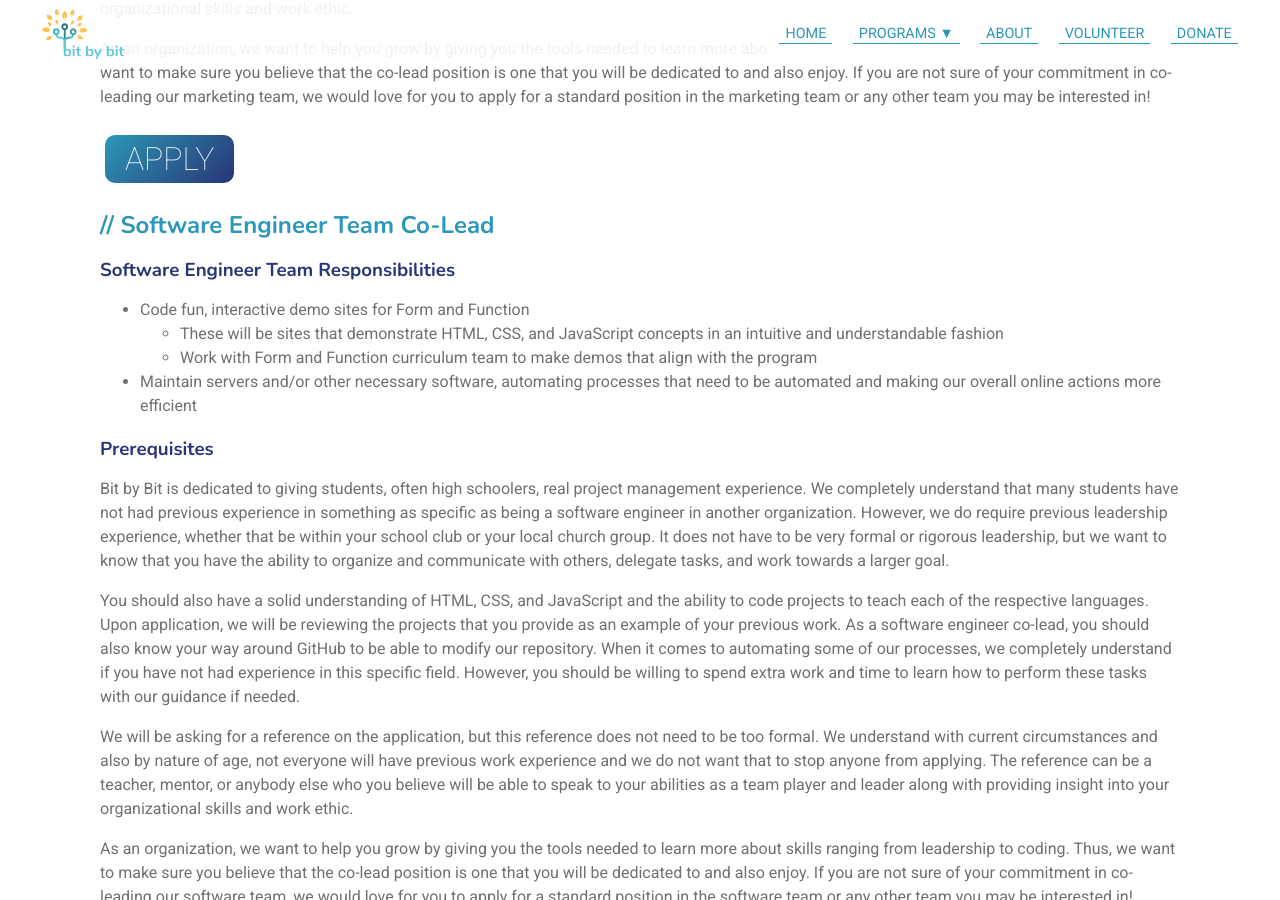
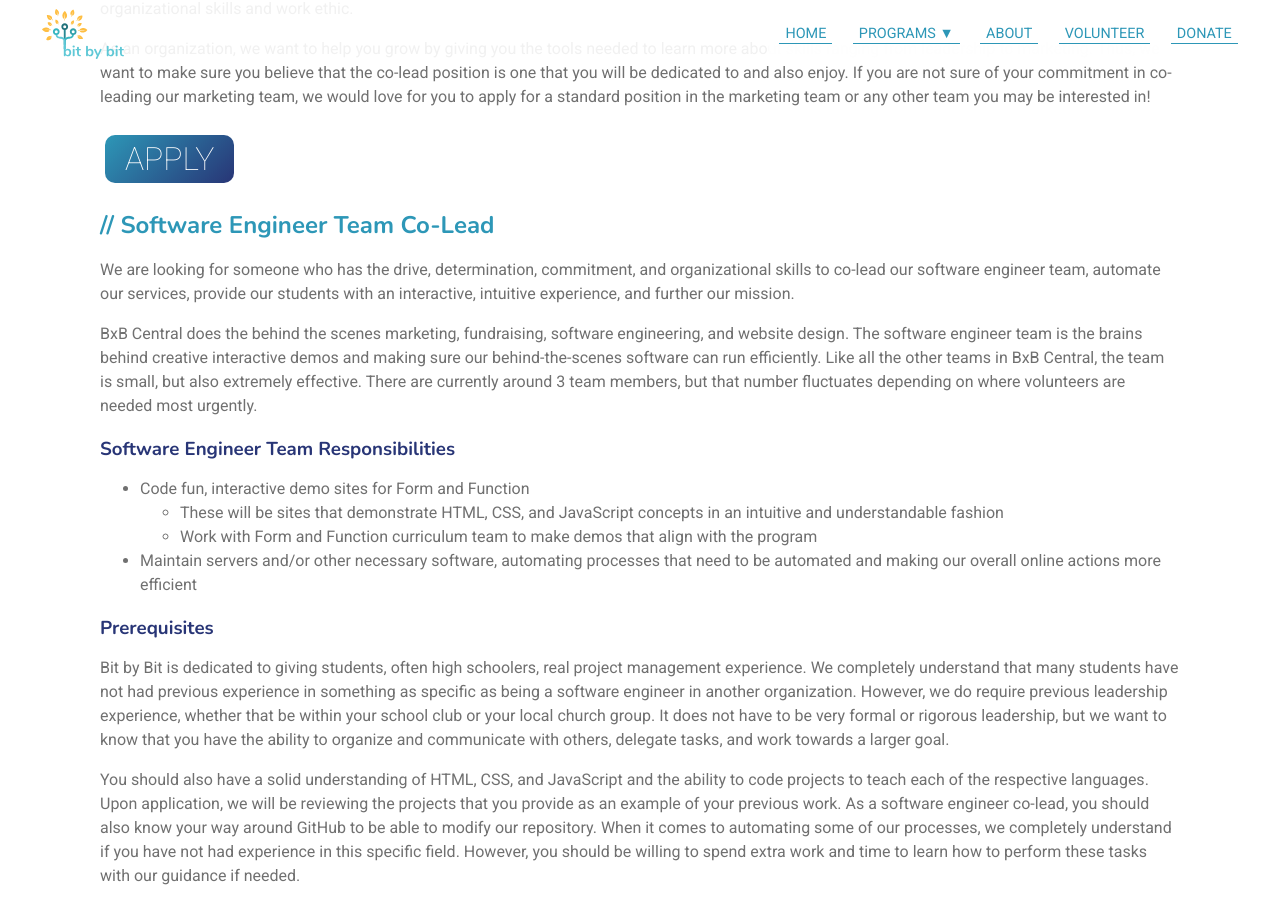
Before and after one commit to bit-by-bit-coding/bxb-website, a Jekyll site: the page built from teamleadinfo.html, in a window 1280 px wide and 900 px high, scrolled down 1968 px. Built offline with Jekyll 4.4.1, drawn with Linux system fonts in a browser that asks for light colours; nearby versions of some CDN libraries.

Commit message:
adding new software team lead info

```diff
--- a/teamleadinfo.html
+++ b/teamleadinfo.html
@@ -127,6 +127,18 @@ style: volunteerinfo.css
 </div>
 <div id="software">
     <h2>Software Engineer Team Co-Lead</h2>
+    <p>
+        We are looking for someone who has the drive, determination, commitment, and organizational skills to
+        co-lead our software engineer team, automate our services, provide our students with an interactive,
+        intuitive experience, and further our mission.
+    </p>
+    <p>
+        BxB Central does the behind the scenes marketing, fundraising, software engineering, and website design.
+        The software engineer team is the brains behind creative interactive demos and making sure our behind-the-scenes
+        software can run efficiently. Like all the other teams in BxB Central, the team is small, but also extremely
+        effective. There are currently around 3 team members, but that number fluctuates depending on where volunteers
+        are needed most urgently.
+    </p>
     <div>
         <h3>Software Engineer Team Responsibilities</h3>
         <ul>
```
